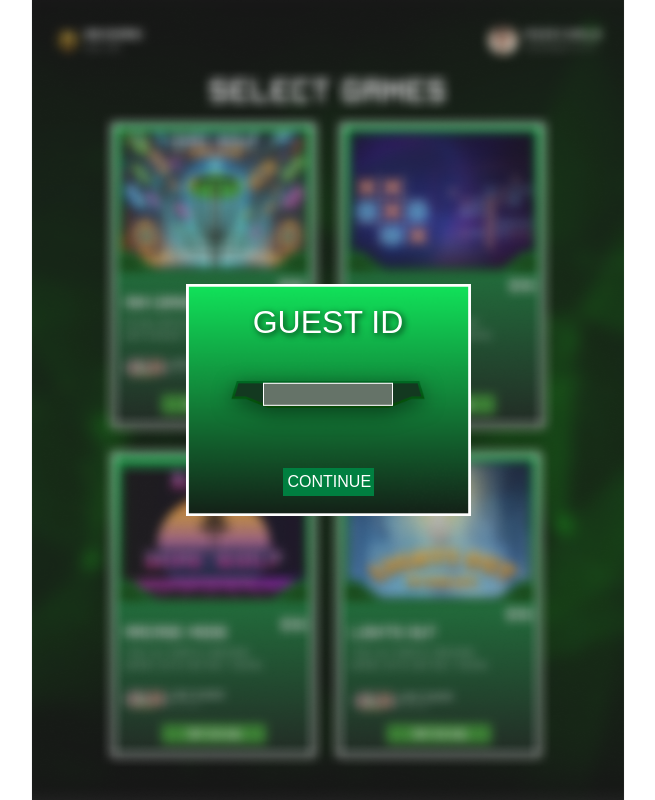
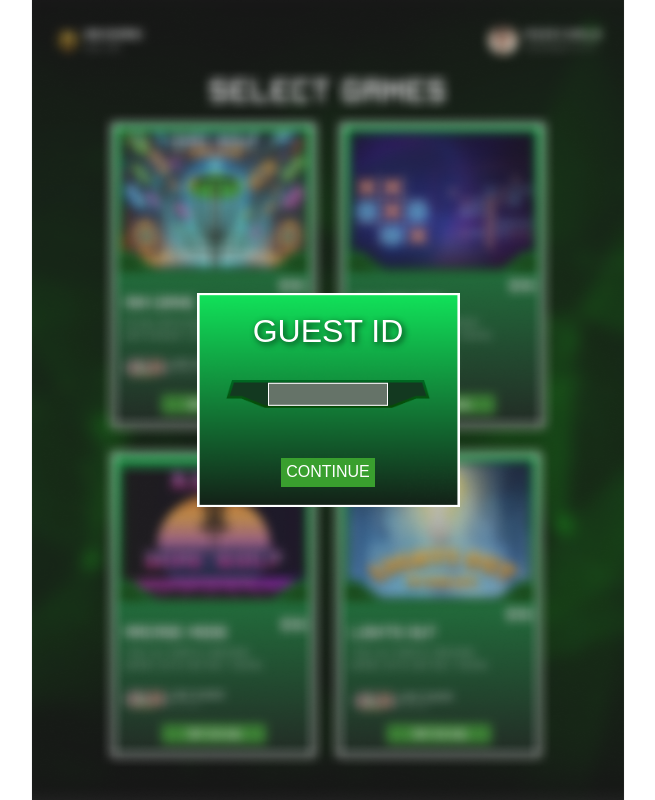
Before and after one commit to StackWiseAgency/ArcadeGameFrontend, a React (Create React App) app: page /guest in a window 1280 px wide. Shown: the whole page, without its empty margins (312-967 px from the left). Built offline with nearby package versions, Linux system fonts and the light colour scheme.

Commit message:
UI updates

```diff
--- a/src/components/PaymentTran.css
+++ b/src/components/PaymentTran.css
@@ -56,7 +56,7 @@
 
 .play-button,
 .continue-button {
-  background-color: #4caf50;
+  background-color: #399F2E;;
   color: white;
   border: none;
   padding: 12px 25px;
--- a/src/components/PlayersQueue.css
+++ b/src/components/PlayersQueue.css
@@ -80,7 +80,7 @@
 
   .close-button {
     margin-top: 20px;
-    background-color: #4caf50;
+    background-color: #399F2E;
     color: white;
     border: none;
     padding: 10px 20px;
--- a/src/styles/GameSelectionPage.css
+++ b/src/styles/GameSelectionPage.css
@@ -125,7 +125,7 @@
 .play-button {
   width: 100%;
   padding: 10px;
-  background-color: #007f40;
+  background-color: #399F2E;;
   color: white;
   border: none;
   border-radius: 0 0 10px 10px;
--- a/src/styles/GuestSignin.css
+++ b/src/styles/GuestSignin.css
@@ -17,7 +17,7 @@
   background-position: center;
   background-repeat: no-repeat;
   text-transform: uppercase;
-  width: 300px;
+  width: 320px;
   height:fit-content;
   color: #ffffff;
   padding: 20px;
@@ -42,14 +42,13 @@
 }
 
 .guest-id-image {
-  width: 90%;
-  max-width: 250px;
-  padding: 20px;
+  width: 224px;
+  max-width: 90%;
+  padding: 10px;
   height: auto;
   display: block;
   margin-left: auto;
   margin-right: auto;
-  filter: drop-shadow(0 5px 10px rgba(0, 0, 0, 0.5));
 }
 
 .guest-signin-input {
@@ -57,7 +56,8 @@
   top: 50%;
   left: 50%;
   transform: translate(-50%, -50%);
-  width: 50%;
+  width: 120px;
+  max-width: 90%;
   padding: 1px;
   border: 1px solid white;
   font-size: 1rem;
@@ -73,10 +73,9 @@
 }
 
 .guest-signin-button {
-  width: 35%;
   padding: 5px;
   margin-top: 20px;
-  background: #007f40;
+  background: #399F2E;
   border: none;
   font-size: 1rem;
   color: white;
@@ -111,7 +110,9 @@
 
   .guest-signin-input {
     font-size: 0.9rem;
-    padding: 8px;
+    padding: 1px;
+    width: 120px;
+
   }
 
   .guest-signin-button {
--- a/src/styles/SigninPage.css
+++ b/src/styles/SigninPage.css
@@ -47,7 +47,7 @@
 }
 
 .input-field input {
-  width: 93%;
+  width: 100%;
   padding: 14px;
   border: none;
   background-color: rgba(255, 255, 255, 0.15);
@@ -64,9 +64,9 @@
 }
 
 .signin-button {
-  width: 100%;
+  width: 93%;
   padding: 10px 15px;
-  background-color: #286928;
+  background-color: #399F2E;;
   color: white;
   text-transform: uppercase;
   cursor: pointer;
@@ -76,7 +76,7 @@
   align-items: center;
   gap: 10px;
   transition: all 0.3s ease;
-  box-shadow: 0px 5px 10px rgba(0, 0, 0, 0.5);
+
   font-family: 'Gameplay';
   font-size: 1rem;
   border: 4px solid #ffffff;
@@ -175,6 +175,12 @@
   .input-field input {
     padding: 12px;
     font-size: 0.9rem;
+    width: 100%;
+  }
+
+  .signin-button {
+    /* Ensure full width for smaller screens */
+    /* Slightly reduce padding */
   }
 }
 
@@ -197,6 +203,7 @@
     padding: 10px;
     font-size: 0.85rem;
   }
+
 }
 
 
--- a/src/styles/SignupPage.css
+++ b/src/styles/SignupPage.css
@@ -51,7 +51,7 @@
   padding: 40px;
   width: 100%;
   max-width: 500px;
-  box-shadow: 0px 10px 20px rgba(0, 0, 0, 0.6);
+  /* box-shadow: 0px 10px 20px rgba(0, 0, 0, 0.6); */
   text-align: center;
   animation: fadeIn 0.5s ease-in-out;
   position: relative;
@@ -137,9 +137,9 @@
 }
 
 .signup-button {
-  width: 98.5%;
+  width: 93%;
   padding: 12px;
-  background-color: #286928;
+  background-color: #399F2E;;
   color: white;
   font-size: 1rem;
   border: 4px solid #ffffff;
```
